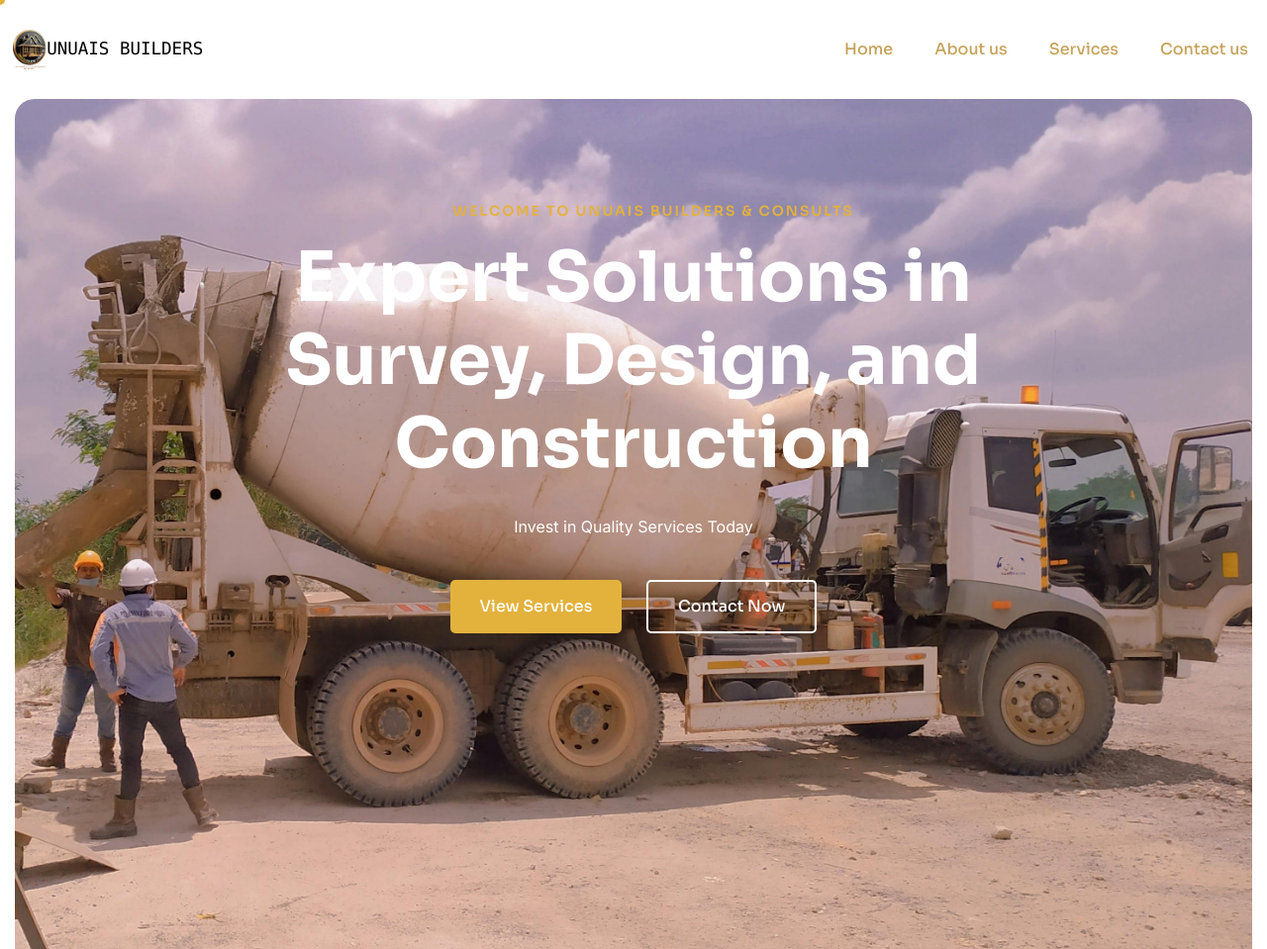
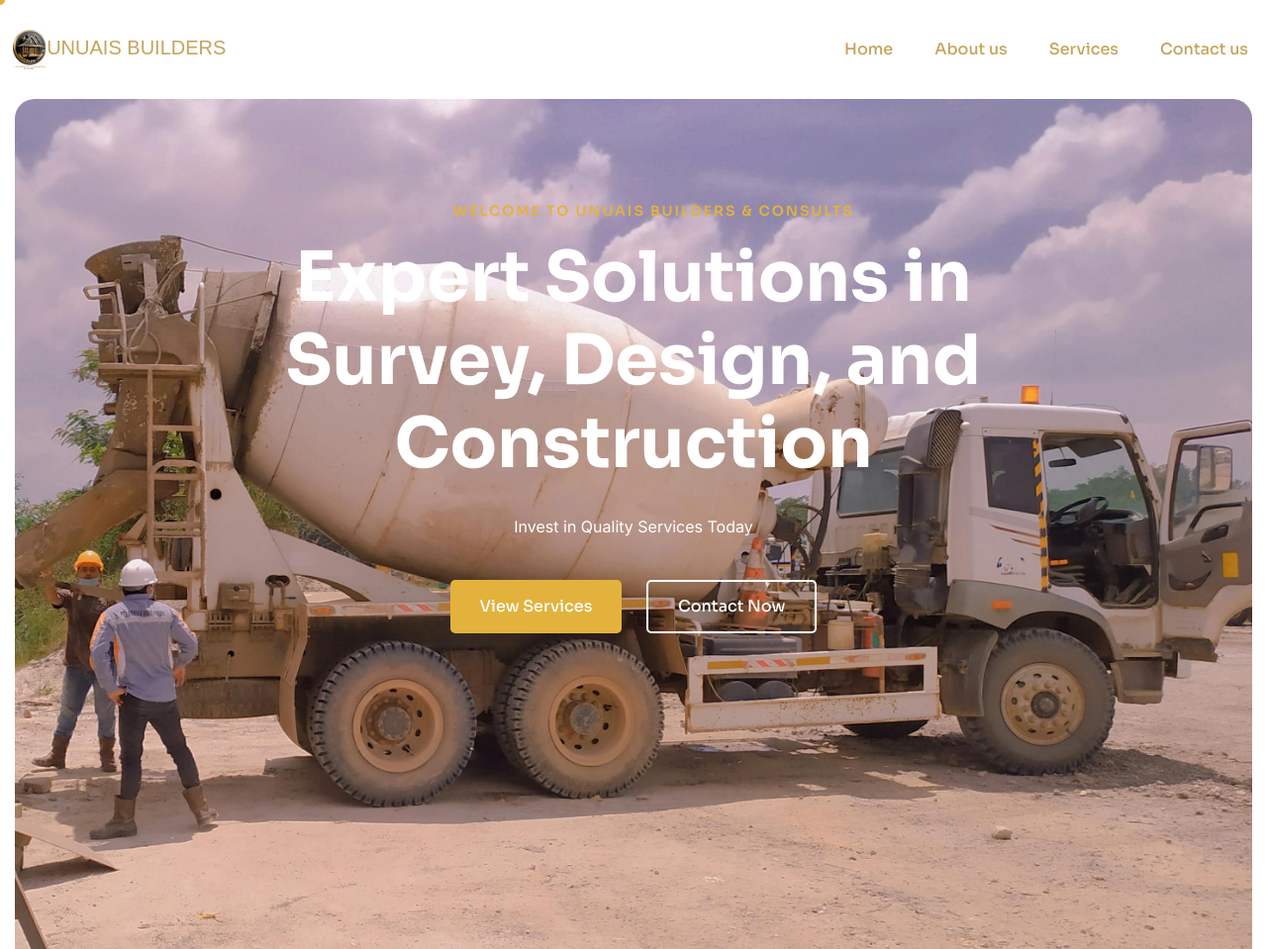
Before and after one commit to heebraim/unuaisbuilders, a plain HTML site: page unuaisbuilders/index.html in a window 1280 px wide. Shown: the top 959 px of the page at 99% size. Drawn offline with Linux system fonts and the light colour scheme; a script that the page names is missing.

Commit message:
afterheader

```diff
--- a/unuaisbuilders/index.html
+++ b/unuaisbuilders/index.html
@@ -46,7 +46,7 @@
                 src="images/unuaislogo.jpeg"
                 style="height: 40px"
                 alt="unuaislogo"
-              /><code>UNUAIS BUILDERS</code></a
+              /><span style="font-family:fantasy;color: #c6a35c;">UNUAIS BUILDERS</span></a
             >
             <div class="collapse navbar-collapse main-menu">
               <ul class="navbar-nav mr-auto" id="menu">
@@ -642,92 +642,6 @@
         </div>
       </div>
     </div>
-    <!-- <div class="property-by-city">
-        <div class="container">
-            <div class="row">
-                <div class="col-md-12">
-                    <div class="section-title">
-                        <h3 class="wow fadeInUp">Location</h3>
-                        <h2 class="text-anime">Services by Cities</h2>
-                    </div>
-                </div>
-            </div>
-            <div class="row">
-                <div class="col-lg-3 col-md-6">
-                    <div class="location-item wow fadeInUp" data-wow-delay="0.25s">
-                        <div class="location-image">
-                            <figure>
-                                <img src="images/triumphantgardenIKORODU.jpg" alt="Ikorodu">
-                            </figure>
-                        </div>
-                        <div class="location-content">
-                            <div class="location-header">
-                                <h3>Ikorodu Lagos</h3>
-                                <p>Services</p>
-                            </div>
-                            <div class="location-footer">
-                                <a href="" class="btn-default">See More</a>
-                            </div>
-                        </div>
-                    </div>
-                </div>
-                <div class="col-lg-3 col-md-6">
-                    <div class="location-item wow fadeInUp" data-wow-delay="0.5s">
-                        <div class="location-image">
-                            <figure>
-                                <img src="images/ANOINTEDhomesshagamu.jpg" alt="Shagamu">
-                            </figure>
-                        </div>
-                        <div class="location-content">
-                            <div class="location-header">
-                                <h3>Shagamu</h3>
-                                <p>Services</p>
-                            </div>
-                            <div class="location-footer">
-                                <a href="services.html" class="btn-default">See More</a>
-                            </div>
-                        </div>
-                    </div>
-                </div>
-                <div class="col-lg-3 col-md-6">
-                    <div class="location-item wow fadeInUp" data-wow-delay="0.75s">
-                        <div class="location-image">
-                            <figure>
-                                <img src="images/anointedhomesepe.jpg" alt="Epe">
-                            </figure>
-                        </div>
-                        <div class="location-content">
-                            <div class="location-header">
-                                <h3>Epe, Lagos</h3>
-                                <p>Services</p>
-                            </div>
-                            <div class="location-footer">
-                                <a href="services.html" class="btn-default">See More</a>
-                            </div>
-                        </div>
-                    </div>
-                </div>
-                <div class="col-lg-3 col-md-6">
-                    <div class="location-item wow fadeInUp" data-wow-delay="1s">
-                        <div class="location-image">
-                            <figure>
-                                <img src="images/blessinglandAGBARA.jpg" alt="Agbara">
-                            </figure>
-                        </div>
-                        <div class="location-content">
-                            <div class="location-header">
-                                <h3>Agbara</h3>
-                                <p>Services</p>
-                            </div>
-                            <div class="location-footer">
-                                <a href="services.html" class="btn-default">See More</a>
-                            </div>
-                        </div>
-                    </div>
-                </div>
-            </div>
-        </div>
-    </div> -->
     <style>
       .responsive-form {
         position: relative;
```
